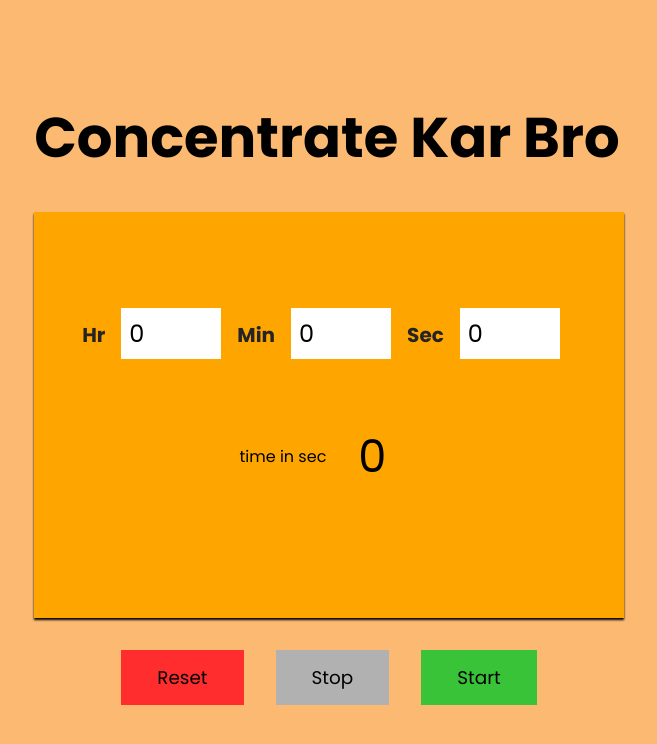
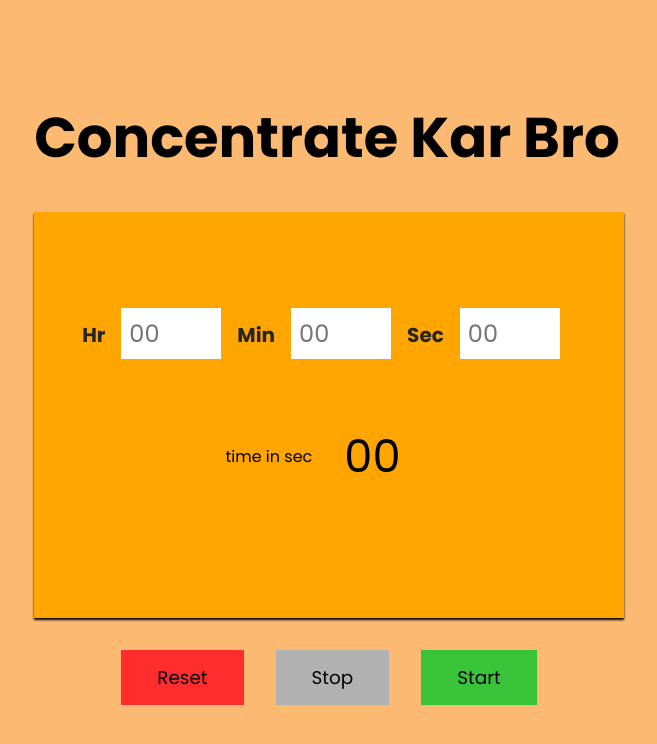
Before and after one commit to naveengitboi/promodoreExtension, a React (Create React App) app: page / in a window 1280 px wide. Shown: the top 744 px of the page, without its empty margins (311-968 px from the left). Built offline with nearby package versions, Linux system fonts and the light colour scheme.

Commit message:
changed func

```diff
--- a/src/App.js
+++ b/src/App.js
@@ -1,73 +1,57 @@
-import logo from './logo.svg';
-import './App.css';
-import { useState } from 'react';
+import logo from "./logo.svg";
+import "./App.css";
+import { useState, useEffect } from "react";
 
 function App() {
 
-  const [sec,setSec] = useState(parseInt(0))
-  const [min,setMin] = useState(parseInt(0))
-  const [hr,setHr] = useState(parseInt(0))
-  let [value, setValue] = useState(parseInt(0))
-
-  let changeSec = (event)=> {
-    let data = event.target.value
-    setSec((prev) => prev = event.target.value)
-  }
-  let changeMin = (event)=> {
-   setMin(prev => prev = event.target.value)
- }
-   let changeHr = (event)=> {
-    setHr((prev) => prev = event.target.value)
-  }
-  function checkFunc(intervelId, value) {
-    if(parseInt(value) == 0){
-      clearInterval(intervelId)
-    }
-  }
-    let timeFunction = (timeInSec) => {
-    console.log(timeInSec)
-    let intervelId = setInterval(() => {
-      setValue(prev => prev = parseInt(prev) - 1)
-      console.log(value)
-    checkFunc(intervelId,value )
-    }, 1000);
-
-  }
-  function timeData(){
-    let timeInSec = parseInt(sec) + parseInt(min*60) + parseInt(hr*60*60)
-    setValue(prev => prev = timeInSec)
-    timeFunction(timeInSec)
-  }
 
   return (
     <div className="App">
       <div className="container">
-        <div className='heading'>Concentrate Kar Bro</div>
+        <div className="heading">Concentrate Kar Bro</div>
         <div className="content">
           <div className="timer">
             <div>
               <label htmlFor="hour">Hr</label>
-              <input type="number" min="0" max="12" placeholder='00'
-              onChange={changeHr} value={hr} />
+              <input
+                type="number"
+                min="0"
+                max="12"
+                placeholder="00"
+              />
             </div>
             <div>
               <label htmlFor="minutes">Min</label>
-              <input type="number" min={"0"} max="60" placeholder='00'
-              onChange={changeMin} value={min} />
+              <input
+                type="number"
+                min={"0"}
+                max="60"
+                placeholder="00"
+
+              />
             </div>
             <div>
               <label htmlFor="seconds">Sec</label>
-              <input type="number" min={"0"} max="60" placeholder='00'
-              onChange={changeSec} value={sec} />
+              <input
+                type="number"
+                min={"0"}
+                max="60"
+                placeholder="00"
+
+              />
             </div>
           </div>
 
-          <div className="timeInSecMsg"><span>time in sec</span> <span className='time'>{value}</span></div>
+          <div className="timeInSecMsg">
+            <span>time in sec</span> <span className="time">00</span>
+          </div>
         </div>
         <div className="buttonsDiv">
-          <button className='reset'>Reset</button>
-          <button className='stop'>Stop</button>
-          <button onClick={()=> timeData()} className='start'>Start</button>
+          <button className="reset">Reset</button>
+          <button className="stop">Stop</button>
+          <button className="start">
+            Start
+          </button>
         </div>
       </div>
     </div>
```
